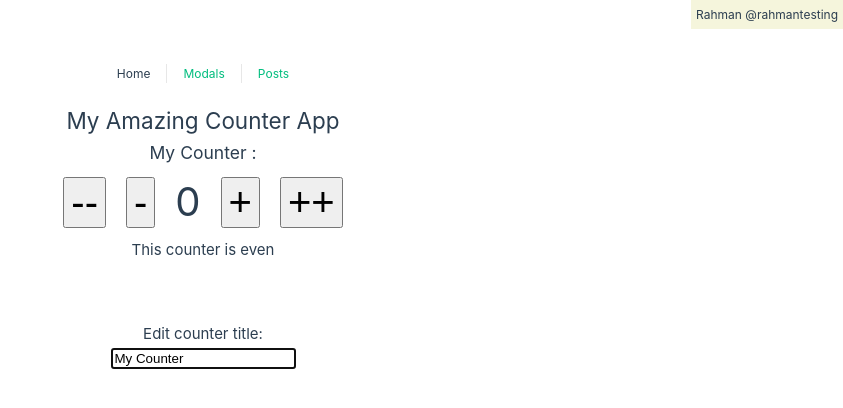
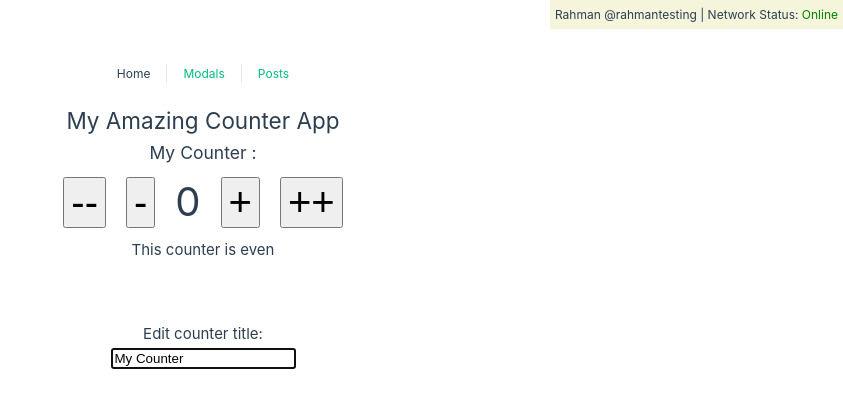
Before and after one commit to bobbyrahmanda13/learn-vue-basic, a Vue app: page / in a window 1280 px wide. Shown: the top 408 px of the page, without its empty margins (437-1280 px from the left). Built offline with nearby package versions, Linux system fonts and the light colour scheme.

Commit message:
add composable useOnline and more from VueUse

```diff
--- a/package.json
+++ b/package.json
@@ -7,6 +7,7 @@
     "preview": "vite preview --port 4173"
   },
   "dependencies": {
+    "@vueuse/core": "^9.0.2",
     "pinia": "^2.0.16",
     "vue": "^3.2.37",
     "vue-router": "^4.1.2"
--- a/src/App.vue
+++ b/src/App.vue
@@ -2,6 +2,8 @@
 //import
 import { RouterLink, RouterView } from "vue-router";
 import { reactive, provide } from "vue";
+import { useOnline } from '@vueuse/core'
+
 
 // user data
 const userData = reactive({
@@ -10,9 +12,15 @@
 });
 provide('userData', userData)
 
+// online status
+const online = useOnline()
+
 </script>
 <template>
-  <div class="user-data">{{ userData.name }} @{{ userData.username }}</div>
+  <div class="user-data">{{ userData.name }} @{{ userData.username }} |
+    Network Status:
+    <span :style="{ color: online ? 'green' : 'red' }">{{ online ? 'Online' : 'Offline' }}</span>
+  </div>
   <nav>
     <RouterLink to="/">Home</RouterLink>
     <RouterLink to="/modals">Modals</RouterLink>
```
Also changed, not shown: 1 other file (tests, documents, lock files or other folders).
